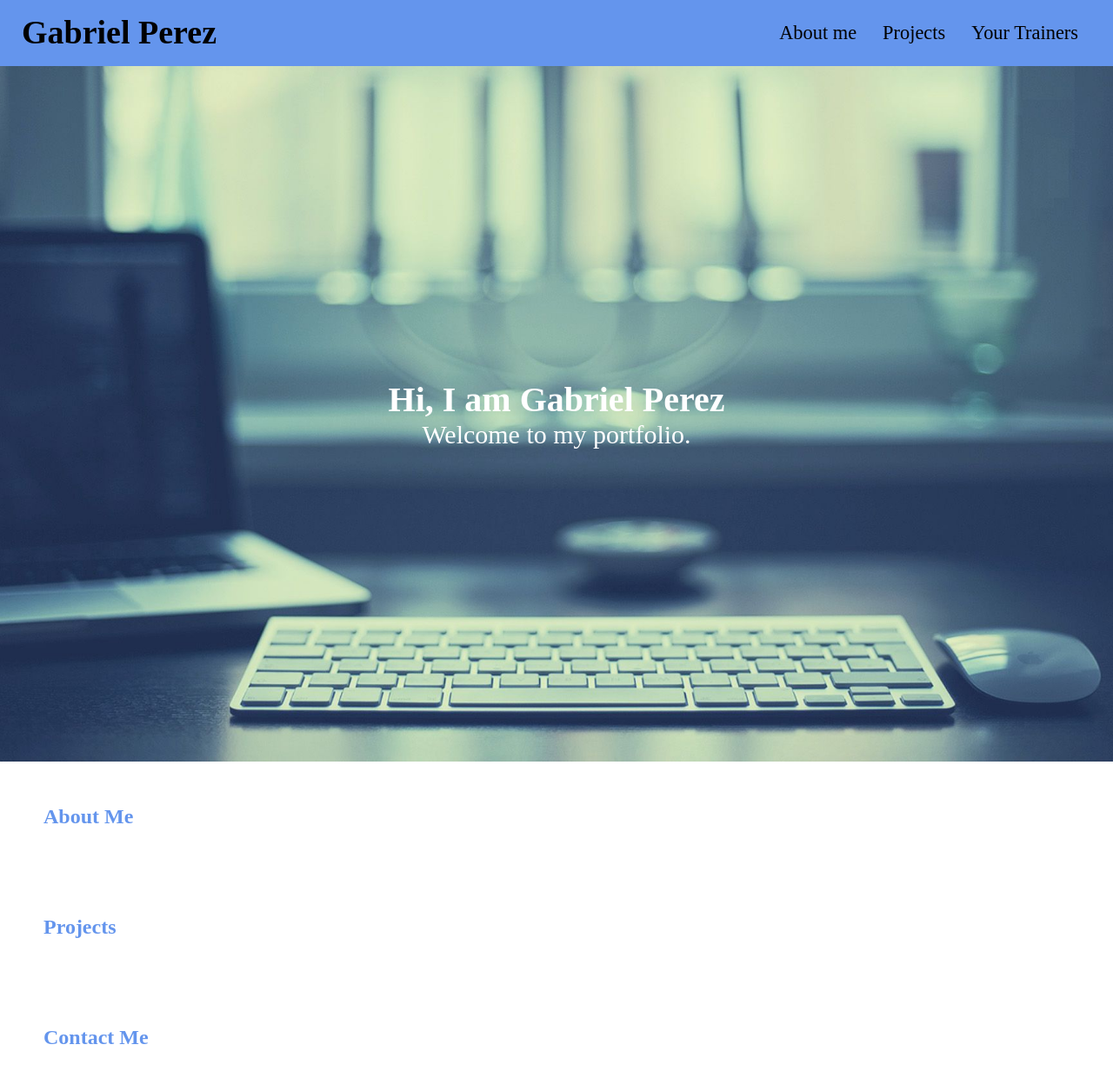
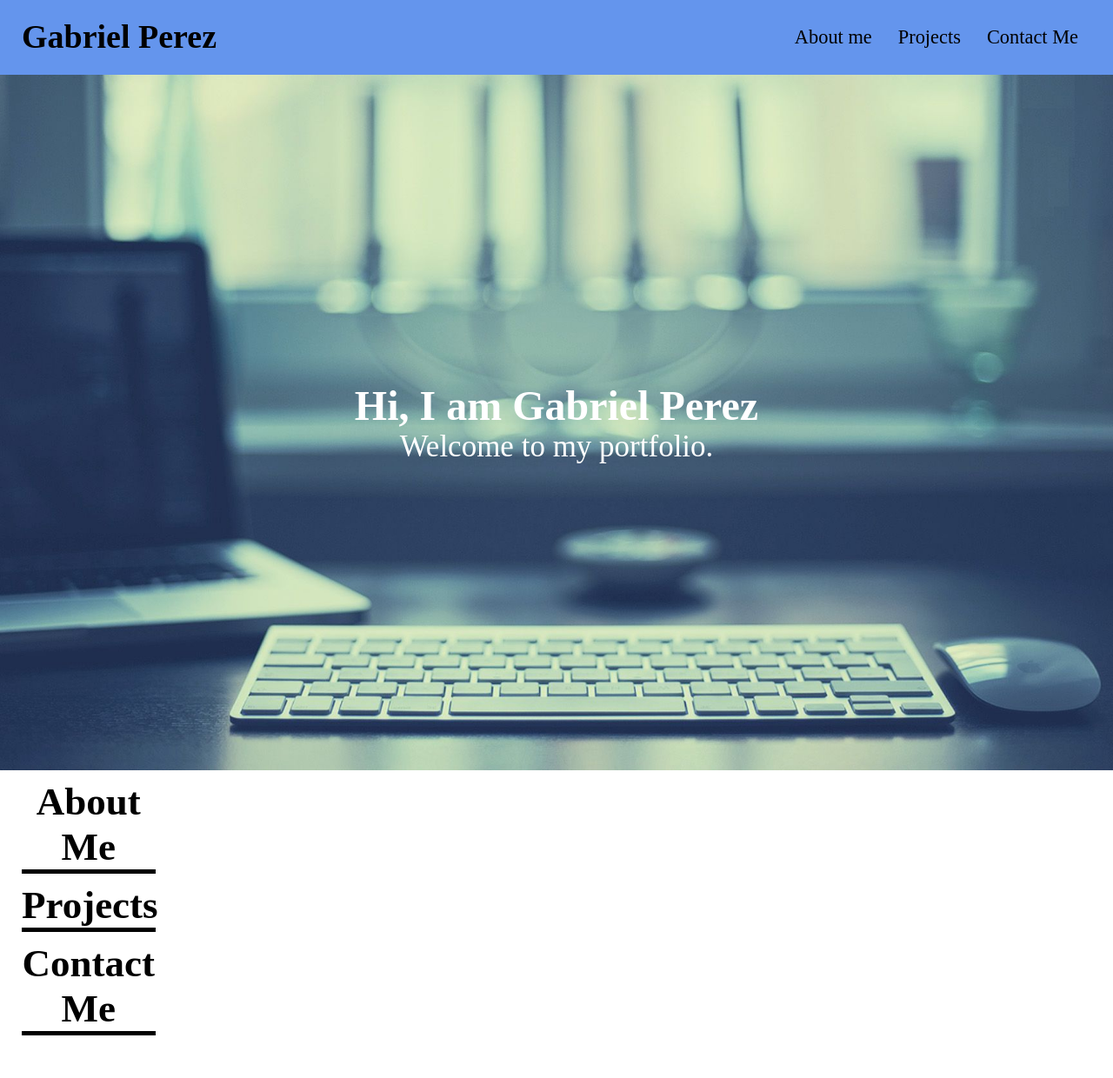
Before and after one commit to gabriel-perez1/Gabriel-Perez, a plain HTML site: page index.html in a window 1280 px wide. Shown: the whole page at 87% size. After the commit the page ends 1191 px from the top, so only its background shows below. Drawn offline with Linux system fonts and the light colour scheme.

Commit message:
hero style

```diff
--- a/assets/style.css
+++ b/assets/style.css
@@ -11,23 +11,22 @@ body {
 }
 
 header {
-	padding: 15px 25px;
+	padding: 20px 25px;
 	background-color: #6495ed;
 	display: flex;
 	justify-content: space-between;
 	flex-wrap: wrap;
 	top: 0;
+	z-index: 9999;
+	text-decoration: none;
+	color: black;
 }
 
-section {
-	padding: 50px;
-}
 
 header h1 {
 	font-weight: bold;
 	font-size: 38px;
 	color: black;
-	margin: 0;
 }
 
 header a, header h2 {
@@ -72,9 +71,18 @@ header nav ul li a {
 }
 
 .hero-text h2 {
-	font-size: 40px;
+	font-size: 48px;
 }
 
 .hero-text p {
-	font-size: 30px;
+	font-size: 35px;
 }
+
+.section-title {
+	font-size: 45px;
+	border-bottom: 5px solid;
+	color: black;
+	text-align: center;
+	margin: 10px 25px auto;
+	width: 12%;
+}
--- a/index.html
+++ b/index.html
@@ -7,7 +7,7 @@
 		<link rel="stylesheet" href="./assets/style.css">
 	</head>
 	<body>
-		<!--navigation-->
+		<!--navigation starts-->
 		<header>
 			<h1>
 				<a href="/">
@@ -26,13 +26,14 @@
 						<a href="#projects">Projects</a>
 					</li>
 					<li>
-						<a href="#contact-me">Your Trainers</a>
+						<a href="#contact-me">Contact Me</a>
 					</li>
 				</ul>
 			</nav>
 		</header>
+		<!--navigation ends-->
 
-		<!--hero-->
+		<!--hero starts-->
 		<section class="hero-image">
 			<div class="hero-text">
 				<h2>Hi, I am Gabriel Perez</h2>
@@ -41,42 +42,42 @@
 				</p>
 			</div>
 		</section>
+		<!--hero ends-->
 
-		<!--main content-->
+		<!--main content starts-->
 		<main>
 			<!--"about me" section-->
-			<section id="about-me" class="info">
-				<div class="flex-columns">
+			<section id="about-me">
+				<div class="flex-row">
 					<h2 class="section-title">
 						About Me
 					</h2>
 				</div>
+			</section>
+			<!--"about me section" ends-->
 
-			</section>
-
-			<!--"projects" section-->
-			<section id="projects" class="works">
-				<div class="flex-columns">
+			<!--"projects" section starts-->
+			<section id="projects">
+				<div class="flex-row">
 					<h2 class="section-title">
 						Projects
 					</h2>
 				</div>
 			</section>
+			<!--"projects" section ends-->
 
-			<!--"contact me" section-->
-			<section id="contact-me" class="info">
-				<div class="flex-columns">
+			<!--"contact me" sections-->
+			<section id="contact-me">
+				<div class="flex-row">
 					<h2 class="section-title">
 						Contact Me
 					</h2>
 				</div>
 			</section>
+			<!--"contact me" section ends-->
+
 		</main>
-
-		<!-- aside secondary info-->
-		<aside>
-
-		</aside>
+		<!--main content ends-->
 
 		<!--footer-->
 		<footer>
```
Also changed, not shown: assets/images/run-buddy.jpg (added), 1 other file.
